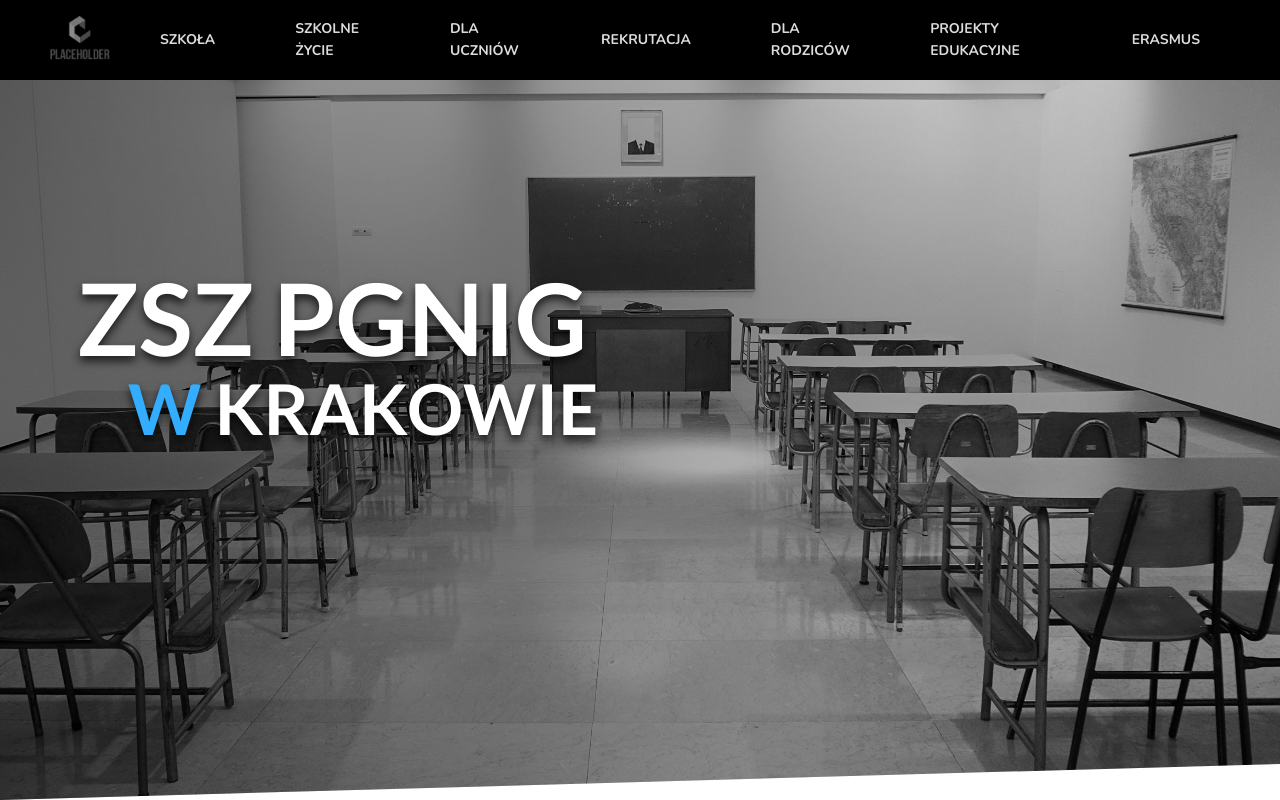
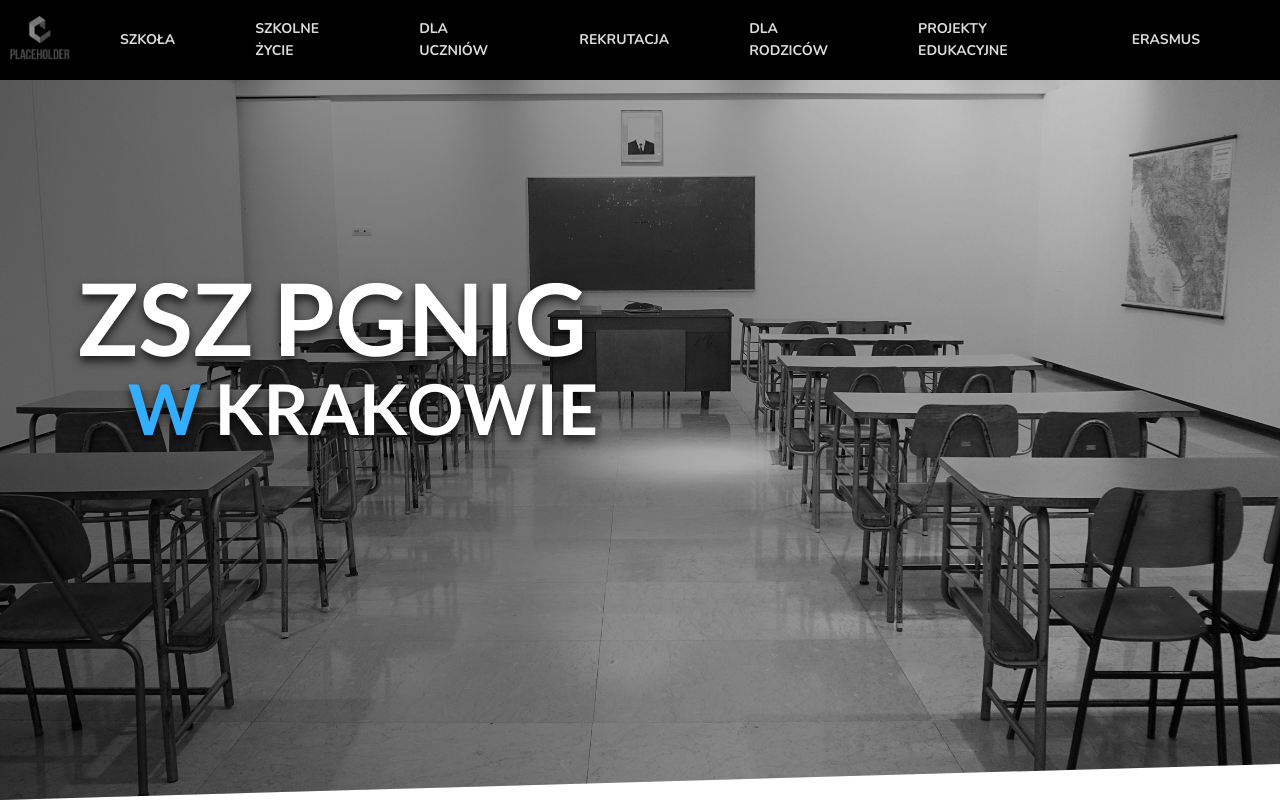
Before and after one commit to Forcowicz/ZSZPGNiG, a PHP site: page / in a window 1280 px wide. Run offline with PHP 8.4, Linux system fonts and the light colour scheme.

Commit message:
Improving navbar

```diff
--- a/assets/css/style.css
+++ b/assets/css/style.css
@@ -63,13 +63,12 @@ body {
   top: 0;
   left: 0;
   display: flex;
-  justify-content: space-between;
+  justify-content: space-evenly;
   background-color: #000;
 }
 .nav__logo-box {
   height: 100%;
   width: auto;
-  margin-left: 4rem;
 }
 .nav__logo {
   height: 100%;
--- a/scss/components/_nav.scss
+++ b/scss/components/_nav.scss
@@ -5,13 +5,12 @@
   top: 0;
   left: 0;
   display: flex;
-  justify-content: space-between;
+  justify-content: space-evenly;
   background-color: #000;
 
     &__logo-box {
       height: 100%;
       width: auto;
-      margin-left: 4rem;
     }
 
     &__logo {
```
Also changed, not shown: 1 other file.
